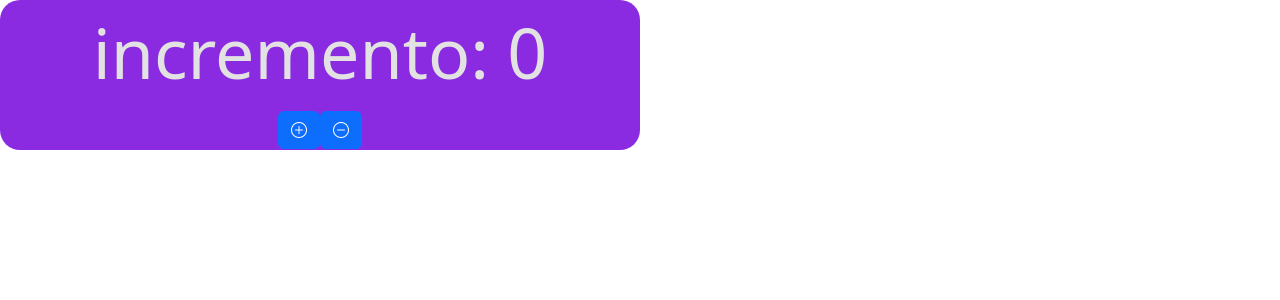
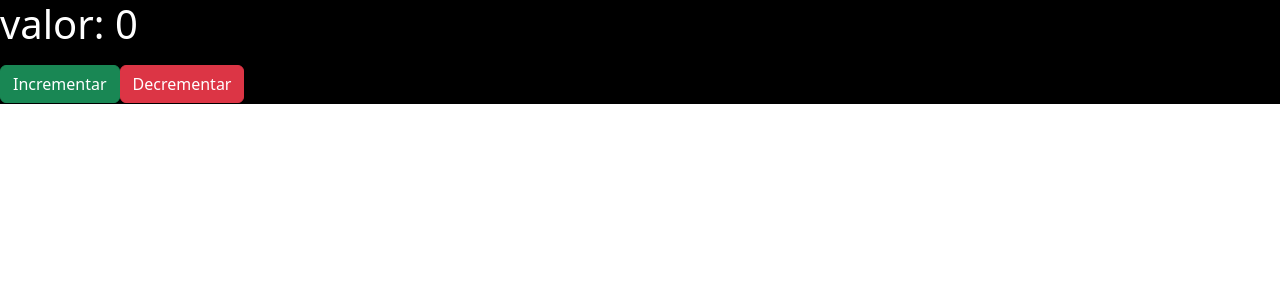
Before and after one commit to MarioCamara17/TADP, a React (Create React App) app: page / in a window 1280 px wide. Shown: the top 300 px of the page. Built offline with nearby package versions, Linux system fonts and the light colour scheme.

Commit message:
manejo de props

```diff
--- a/src/components/Ejemplo/Ejemplo01.js
+++ /dev/null
@@ -1,29 +0,0 @@
-import React, {useState} from 'react'
-
-import { Button } from 'react-bootstrap'
-
-import "./Ejemplo01.scss"
-//hooks usetate
-
-
-export function Ejemplo01() {
-    const [contador, setContador] = useState(0)
-
-    const incrementarValor =()=>{
-        setContador(contador+1)
-    }
-
-    const decrementarValor =()=>{
-        setContador(contador-1)
-    }
-
-  return (
-    <div className='container-celda'>
-        <h1>incremento: {contador}</h1>
-        <div className='container-celda__button'>
-        <Button variant='primary' onClick={incrementarValor}><i class="bi bi-plus-circle"></i></Button>
-        <Button variant='primary' onClick={decrementarValor}><i class="bi bi-dash-circle"></i></Button>
-        </div>
-    </div>
-  )
-}
--- /dev/null
+++ b/src/components/Ejemplo/Ejemplo01/Ejemplo01.js
@@ -0,0 +1,33 @@
+import React, {useState} from 'react';
+import "./Ejemplo01.scss";
+
+import {Ejemplo02} from '../Ejemplo02';
+//hooks useState
+
+export  function Ejemplo01() {
+  const [contador, setContador] = useState(0);
+
+  const incrementarValor=()=>{
+    setContador(contador + 1);
+  }
+  const decrementarValor=()=>{
+    setContador(contador +-1);
+  }
+
+  const fondo={
+    tema:{
+      backgroundColor:'black',
+      color:'white'
+    }
+  }
+
+  return (
+    <div >
+      <Ejemplo02 contador={contador}
+      incrementar={incrementarValor}
+      decrementar={decrementarValor}
+      fondo={fondo}
+      />
+    </div>
+  )
+}
--- /dev/null
+++ b/src/components/Ejemplo/Ejemplo01/index.js
@@ -0,0 +1 @@
+export * from './Ejemplo01'
--- /dev/null
+++ b/src/components/Ejemplo/Ejemplo02/Ejemplo02.js
@@ -0,0 +1,17 @@
+import React from 'react'
+import { Button } from 'react-bootstrap'
+
+export function Ejemplo02(props) {
+  const {contador, incrementar, decrementar, fondo} = props;
+  console.log(props);
+
+  return (
+    <div style={fondo.tema}>
+      <h1>valor: {contador}</h1>
+      <div className='target__button'>
+        <Button variant='success' onClick={incrementar}>Incrementar</Button>
+        <Button variant='danger' onClick={decrementar}>Decrementar</Button>
+      </div>
+    </div>
+  )
+}
--- /dev/null
+++ b/src/components/Ejemplo/Ejemplo02/index.js
@@ -0,0 +1 @@
+export * from './Ejemplo02'
--- a/src/components/Ejemplo/index.js
+++ b/src/components/Ejemplo/index.js
@@ -1 +1,2 @@
 export * from './Ejemplo01'
+export * from './Ejemplo02'
```
Also changed, not shown: src/components/Ejemplo/Ejemplo01/Ejemplo01.scss (renamed from src/components/Ejemplo/Ejemplo01.scss).
